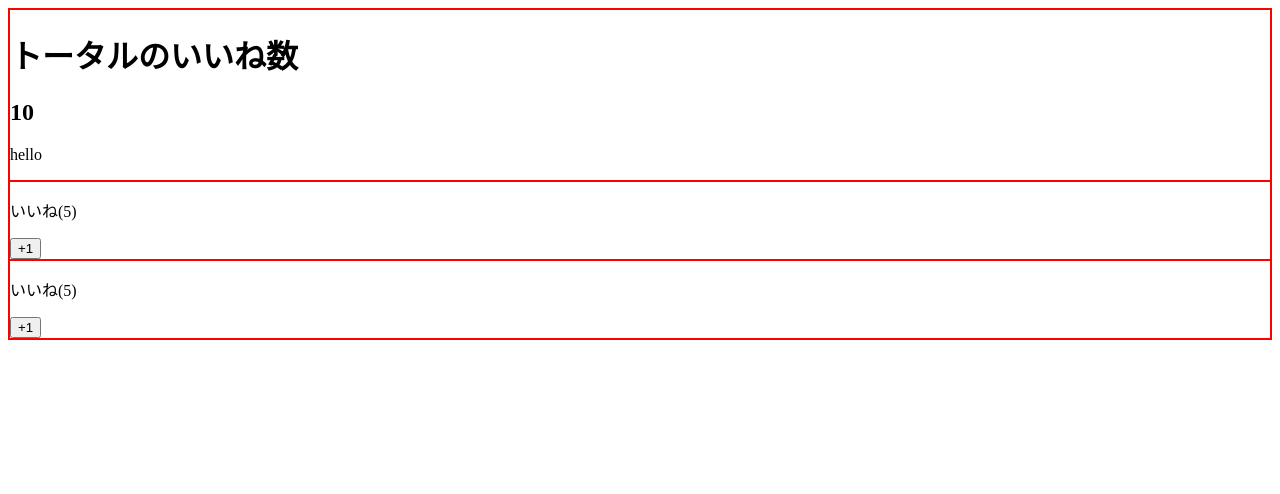
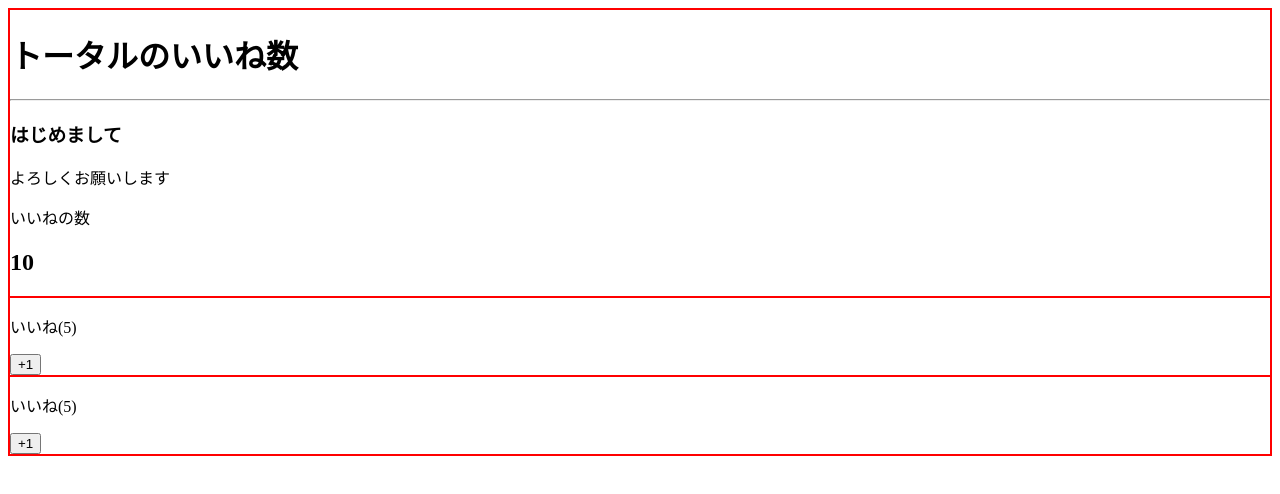
Before and after one commit to ryowakitazawa82/exer_vue, a Vue app: page / in a window 1280 px wide. Shown: the top 494 px of the page. Built offline with nearby package versions, Linux system fonts and the light colour scheme.

Commit message:
finished 105

```diff
--- a/src/App.vue
+++ b/src/App.vue
@@ -1,8 +1,14 @@
 <template>
 <div>
   <LikeHeader headerText="hello">
+    <template v-slot:title>
     <h1>トータルのいいね数</h1>
-    <h2>{{ number }}</h2>
+    </template>
+    <h3>はじめまして</h3>
+    <p>よろしくお願いします</p>
+    <template v-slot:number>
+     <h2>{{ number }}</h2>
+    </template>
   </LikeHeader>
   <!-- 子コンポーネントにデータ（props)を渡す -->
   <LikeNumber :total-number="number" @my-click="incrementNumber"></LikeNumber>
--- a/src/assets/components/LikeHeader.vue
+++ b/src/assets/components/LikeHeader.vue
@@ -1,7 +1,11 @@
 <template>
 <div>
+    <slot name="title"></slot>
+    <hr>
     <slot></slot>
-    <p>{{ headerText }}</p>
+    <p>いいねの数</p>
+    <slot name="number"></slot>
+    <!-- <p>{{ headerText }}</p> -->
 </div>
 </template>
 
```
